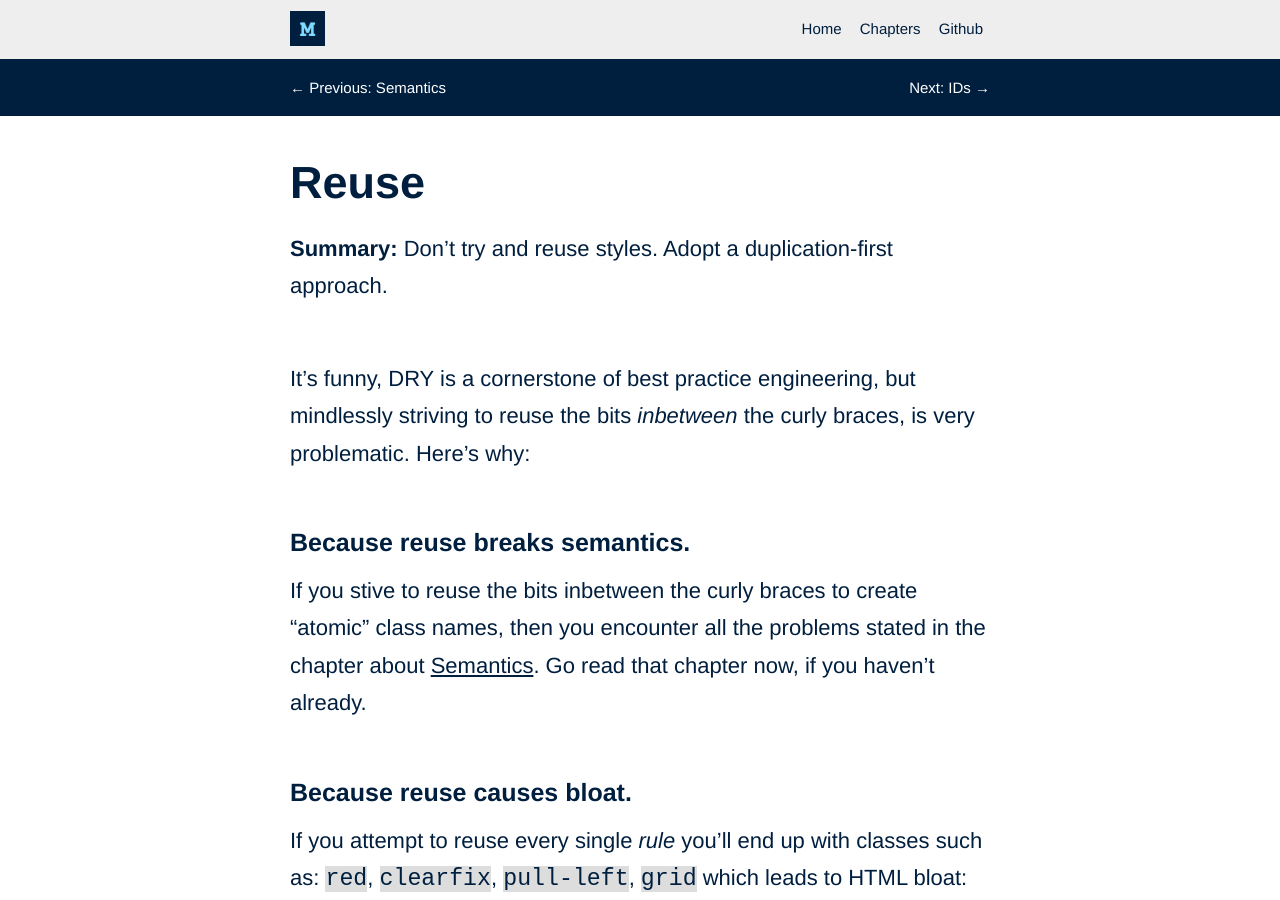
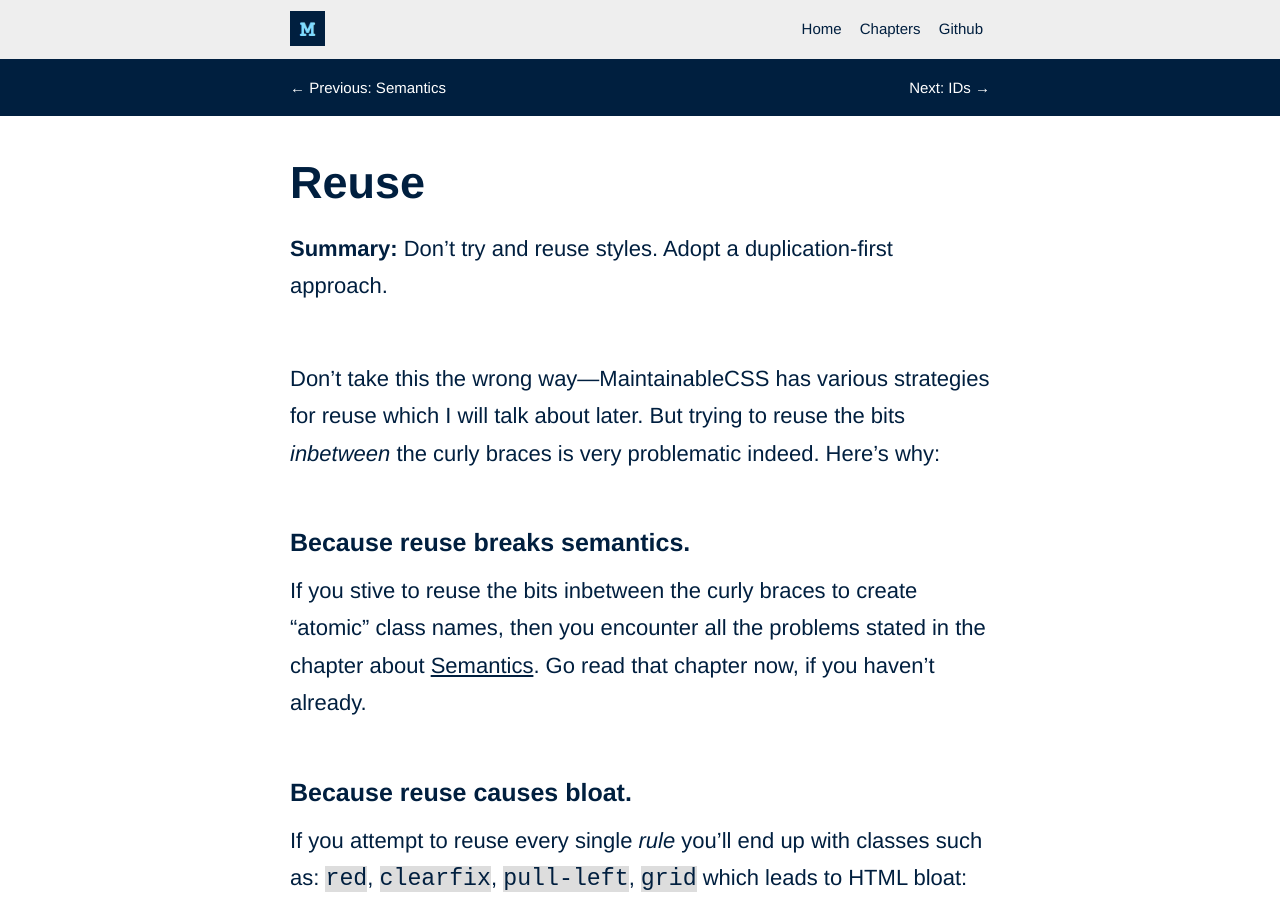
Before and after one commit to adamsilver/maintainablecss.com-jekyll, a Jekyll site: the page built from _chapters/03-reuse.md, in a window 1280 px wide and 900 px high. Built offline with Jekyll 4.4.1, drawn with Linux system fonts in a browser that asks for light colours.

Commit message:
reuse intro

```diff
--- a/_chapters/03-reuse.md
+++ b/_chapters/03-reuse.md
@@ -8,7 +8,7 @@ description: Learn why avoding reuse and embracing repetition makes CSS maintena
 
 **Summary:** Don't try and reuse styles. Adopt a duplication-first approach.
 
-It's funny, DRY is a cornerstone of best practice engineering, but mindlessly striving to reuse the bits *inbetween* the curly braces, is very problematic. Here's why:
+Don't take this the wrong way&mdash;MaintainableCSS has various strategies for reuse which I will talk about later. But trying to reuse the bits *inbetween* the curly braces is very problematic indeed. Here's why:
 
 ## Because reuse breaks semantics.
 
```
